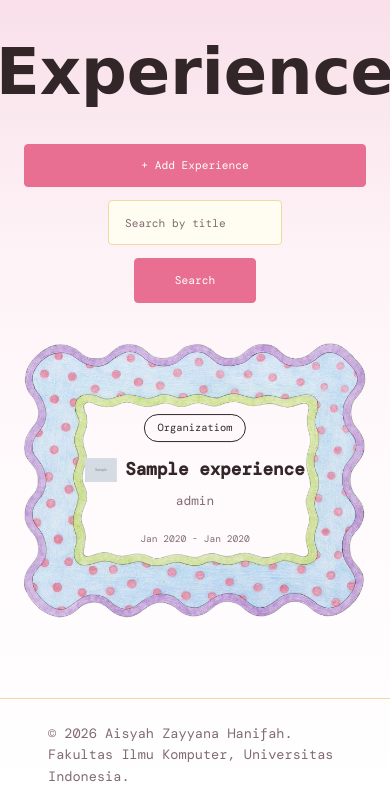
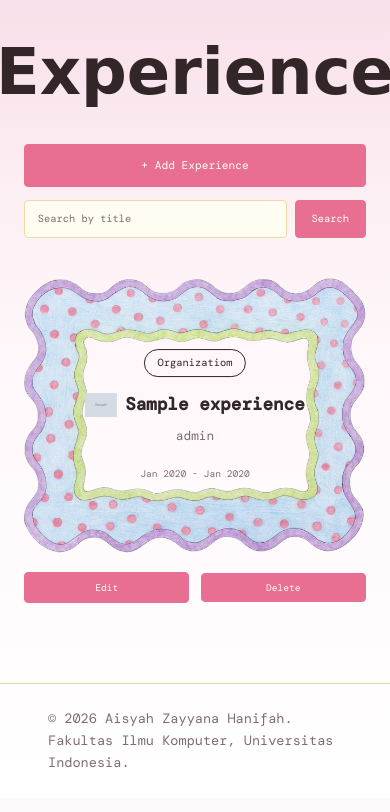
Before and after one commit to aisyahzh/myportofolio, a Django app: page /experience/ in a window 390 px wide; the page is wider, and only the part inside the window is pictured. Shown: the part 139-951 px from the top of that part. After the commit the page ends 907 px from the top of that part, so only its background shows below. Run offline with Django 5.2, Linux system fonts and the light colour scheme; a user stored in the database is signed in; tables that the repository leaves empty hold one stand-in row (values such as "Sample post"); grey boxes marked "Sample" are stand-in pictures; some web fonts are replaced.

Commit message:
feat: Add experience update and delete

```diff
--- a/main/urls.py
+++ b/main/urls.py
@@ -8,6 +8,8 @@ from main.views import (
     create_education,
     get_experience_json,
     get_education_json,
+    update_experience,
+    delete_experience,
     update_education,
     delete_education,
     register,
@@ -26,6 +28,8 @@ urlpatterns = [
     path("education/add/", create_education, name="create_education"),
     path("api/experience/", get_experience_json, name="get_experience_json"),
     path("api/education/", get_education_json, name="get_education_json"),
+    path("experience/<uuid:experience_id>/edit/", update_experience, name="update_experience"),
+    path("experience/<uuid:experience_id>/delete/", delete_experience, name="delete_experience"),
     path("education/<uuid:education_id>/edit/", update_education, name="update_education"),
     path("education/<uuid:education_id>/delete/", delete_education, name="delete_education"),
     path("register/", register, name="register"),
--- a/main/views.py
+++ b/main/views.py
@@ -41,10 +41,16 @@ def show_experience(request):
 
     title_query = request.GET.get("title", "").strip()
 
+    is_editor = (
+        request.user.is_authenticated
+        and request.user.groups.filter(name="Editor").exists()
+    )
+
     context = {
         "name": NAME,
         "experience_list": experience_list,
         "title_query": title_query,
+        "is_editor": is_editor,
     }
     return render(request, "experience.html", context)
 
@@ -59,10 +65,16 @@ def show_education(request):
 
     institution_query = request.GET.get("institution", "").strip()
 
+    is_editor = (
+        request.user.is_authenticated
+        and request.user.groups.filter(name="Editor").exists()
+    )
+
     context = {
         "name": NAME,
         "education_list": education_list,
         "institution_query": institution_query,
+        "is_editor": is_editor,
     }
     return render(request, "education.html", context)
 
@@ -130,8 +142,33 @@ def get_education_json(request):
     return HttpResponse(education_json, content_type="application/json")
 
 @login_required(login_url="/login/")
+def update_experience(request, experience_id):
+    is_editor = request.user.groups.filter(name="Editor").exists()
+
+    if not (request.user.is_superuser or is_editor):
+        raise PermissionDenied
+
+    experience = get_object_or_404(Experience, id=experience_id)
+    form = ExperienceForm(request.POST or None, instance=experience)
+
+    if request.method == "POST":
+        if form.is_valid():
+            form.save()
+            messages.success(request, "Experience updated successfully!")
+            return redirect("main:show_experience")
+
+    context = {
+        "name": NAME,
+        "form": form,
+        "experience": experience,
+    }
+    return render(request, "experience_form.html", context)
+
+@login_required(login_url="/login/")
 def update_education(request, education_id):
-    if not request.user.is_superuser:
+    is_editor = request.user.groups.filter(name="Editor").exists()
+
+    if not (request.user.is_superuser or is_editor):
         raise PermissionDenied
 
     education = get_object_or_404(Education, id=education_id)
@@ -149,6 +186,20 @@ def update_education(request, education_id):
         "education": education,
     }
     return render(request, "education_form.html", context)
+
+@login_required(login_url="/login/")
+def delete_experience(request, experience_id):
+    if not request.user.is_superuser:
+        raise PermissionDenied
+
+    experience = get_object_or_404(Experience, id=experience_id)
+
+    if request.method == "POST":
+        experience.delete()
+        messages.success(request, "Experience deleted successfully!")
+        return redirect("main:show_experience")
+
+    return redirect("main:show_experience")
 
 @login_required(login_url="/login/")
 def delete_education(request, education_id):
--- a/static/css/style.css
+++ b/static/css/style.css
@@ -88,6 +88,11 @@ h1, .brand {
 
 .mobile-nav summary::-webkit-details-marker {
     display: none;
+}
+
+.nav-user {
+    color: var(--accent);
+    font-weight: 600;
 }
 
 /* Banner bergerak sebagai pemisah antara header dan profile */
@@ -333,7 +338,6 @@ h1, .brand {
 .experience-card {
     width: 100%;
     max-width: 420px;
-    aspect-ratio: 632 / 508;
     position: relative;
     isolation: isolate;
 }
@@ -342,7 +346,7 @@ h1, .brand {
 
 .experience-frame {
     width: 100%;
-    height: 100%;
+    aspect-ratio: 632 / 508;
     position: relative;
     display: flex;
     align-items: center;
@@ -650,7 +654,7 @@ h1, .brand {
     line-height: 1.6;
 }
 
-.education-actions {
+.education-actions, .experience-actions {
     display: flex;
     justify-content: flex-end;
     align-items: center;
@@ -658,7 +662,7 @@ h1, .brand {
     margin-top: 1.2rem;
 }
 
-.education-actions .button {
+.education-actions .button, .experience-actions .button {
     width: auto;
     padding: 0.45rem 0.75rem;
     font-size: 0.6rem;
@@ -981,21 +985,26 @@ h1, .brand {
 
     .education-search,
     .experience-search {
-        flex-direction: column;
-        width: 100%;
+        gap: 0.5rem;
     }
 
-    .education-search input .education-search .button,
-    .experience-search input .experience-search .button {
-        width: 100%;
-        box-sizing: border-box;
+    .education-search input,
+    .experience-search input {
+        padding: 0.7rem 0.8rem;
+        font-size: 0.65rem;
     }
 
-    .education-actions {
+    .education-search .button,
+    .experience-search .button {
+        padding: 0.7rem 1rem;
+        font-size: 0.65rem;
+    }
+
+    .education-actions, .experience-actions .button {
         flex-direction: row;
     }
 
-    .education-actions .button {
+    .education-actions .button, .experience-actions .button {
         width: auto;
         flex: 1;
     }
--- /dev/null
+++ b/templates/components/experience_delete_modal.html
@@ -0,0 +1,56 @@
+<button type="button"
+        class="button button-danger"
+        popovertarget="delete-experience-{{ experience.id }}">
+    Delete
+</button>
+
+<div id="delete-experience-{{ experience.id }}"
+     class="education-delete-modal"
+     popover="auto"
+     role="dialog"
+     aria-modal="true"
+     aria-labelledby="delete-experience-title-{{ experience.id }}">
+
+    <button type="button"
+            class="education-delete-modal__backdrop"
+            popovertarget="delete-experience-{{ experience.id }}"
+            popovertargetaction="hide"
+            aria-label="Close delete confirmation">
+    </button>
+
+    <div class="education-delete-modal__content">
+        <button type="button"
+                class="education-delete-modal__close"
+                popovertarget="delete-experience-{{ experience.id }}"
+                popovertargetaction="hide"
+                aria-label="Close delete confirmation">
+            ×
+        </button>
+
+        <h2 id="delete-experience-title-{{ experience.id }}">
+            Delete Experience?
+        </h2>
+
+        <p>
+            Are you sure you want to delete
+            <strong>{{ experience.title }}</strong>?
+        </p>
+
+        <div class="education-delete-modal__actions">
+            <button type="button"
+                    class="button button-secondary"
+                    popovertarget="delete-experience-{{ experience.id }}"
+                    popovertargetaction="hide">
+                Cancel
+            </button>
+
+            <form method="post"
+                  action="{% url 'main:delete_experience' experience.id %}">
+                {% csrf_token %}
+                <button type="submit" class="button button-danger">
+                    Yes, Delete
+                </button>
+            </form>
+        </div>
+    </div>
+</div>
--- a/templates/education.html
+++ b/templates/education.html
@@ -53,8 +53,11 @@
                                 <div class="education-actions">
                                     {% include "components/education_star.html" with education=education %}
 
+                                    {% if is_editor or user.is_superuser %}
+                                        <a href="{% url 'main:update_education' education.id %}" class="button">Edit</a>
+                                    {% endif %}
+
                                     {% if user.is_superuser %}
-                                        <a href="{% url 'main:update_education' education.id %}" class="button">Edit</a>
                                         {% include "components/education_delete_modal.html" with education=education %}
                                     {% endif %}
                                 </div>
--- a/templates/experience.html
+++ b/templates/experience.html
@@ -71,6 +71,16 @@
                                     {% endif %}
                                 </div>
                             </div>
+
+                            <div class="experience-actions">
+                                {% if is_editor or user.is_superuser %}
+                                    <a href="{% url 'main:update_experience' experience.id %}" class="button">Edit</a>
+                                {% endif %}
+
+                                {% if user.is_superuser %}
+                                    {% include "components/experience_delete_modal.html" with experience=experience %}
+                                {% endif %}
+                            </div>
                         </article>
                     {% empty %}
                         <p class="empty-state">Belum ada pengalaman yang ditambahkan.</p>
```
